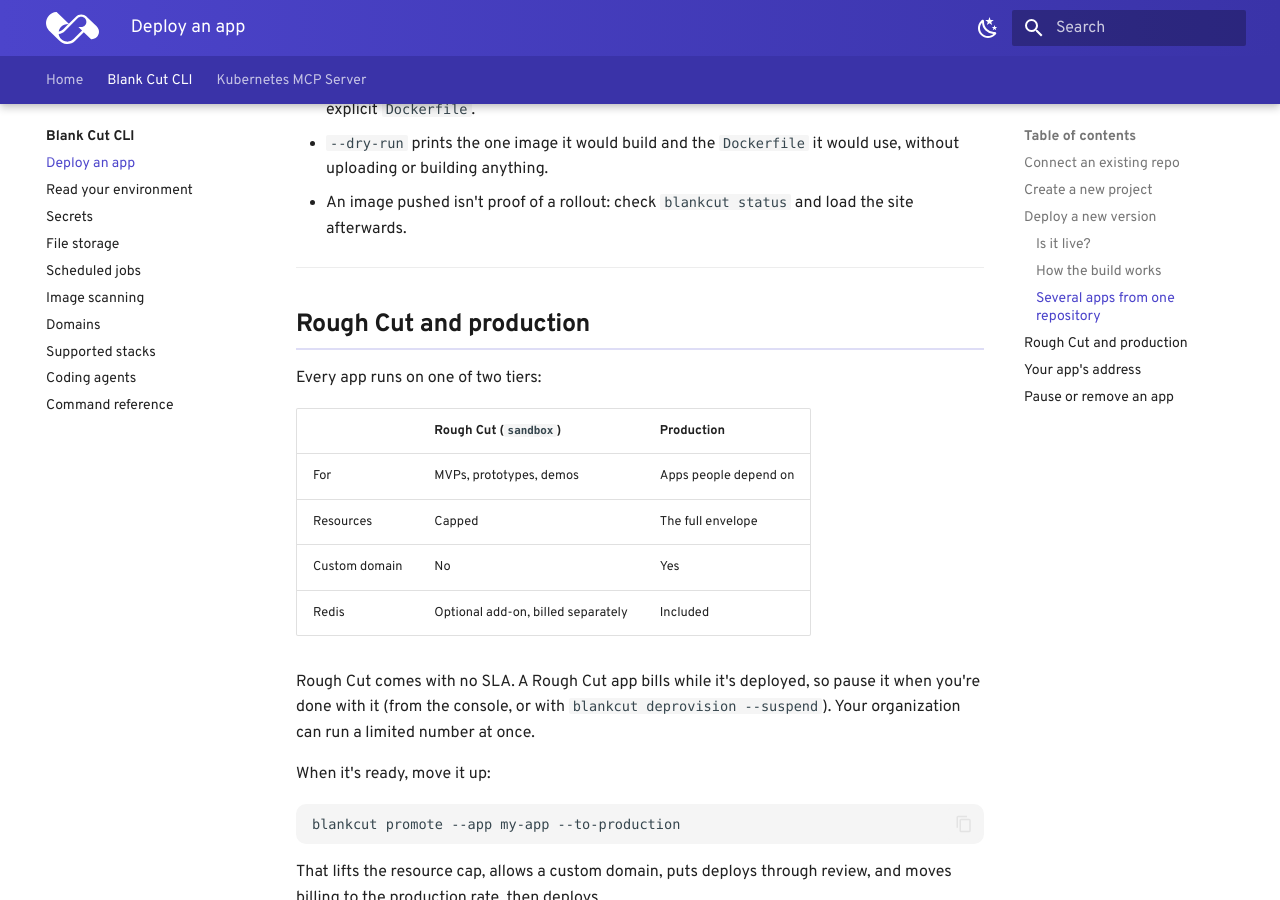
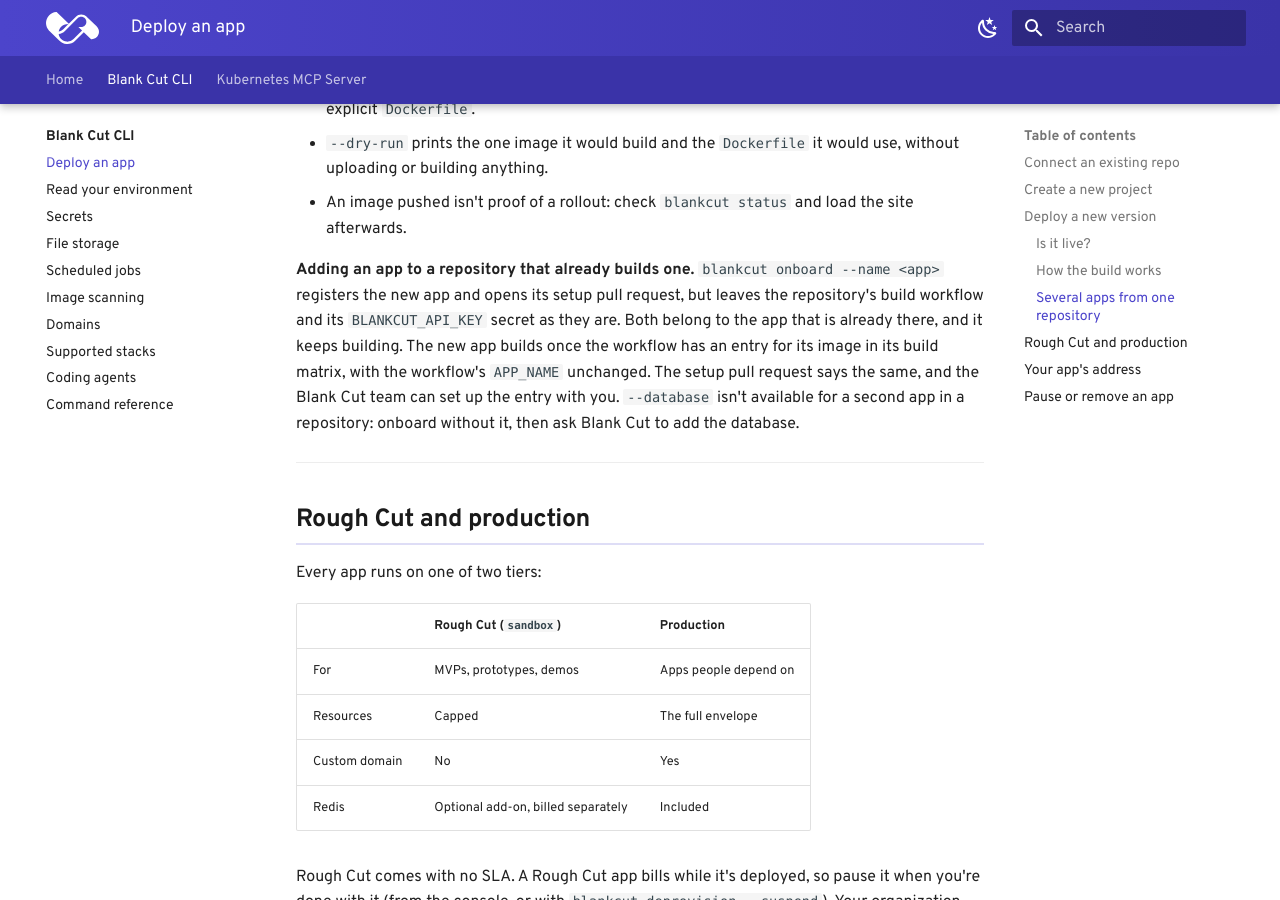
Before and after one commit to Blankcut/blankcut-docs, an MkDocs documentation site: the page built from docs/cli/deploy.md, in a window 1280 px wide and 900 px high, scrolled down 4753 px. Built offline with MkDocs 1.6.1 and Material for MkDocs 9.7.7, drawn with Linux system fonts in a browser that asks for light colours; some web fonts are replaced.

Commit message:
docs(deploy): adding an app to a repository that already builds one
Onboarding a second app from a repository now leaves the repository's
build workflow and BLANKCUT_API_KEY with the app already there. The new
app builds once the workflow has a matrix entry for its image, and
--database is refused for it. Before this, onboarding replaced the first
app's key and its next build failed.

```diff
--- a/docs/cli/deploy.md
+++ b/docs/cli/deploy.md
@@ -208,6 +208,16 @@ the app's ingress and secrets, as they are.
 - An image pushed isn't proof of a rollout: check `blankcut status` and load the
   site afterwards.
 
+**Adding an app to a repository that already builds one.** `blankcut onboard
+--name <app>` registers the new app and opens its setup pull request, but
+leaves the repository's build workflow and its `BLANKCUT_API_KEY` secret as
+they are. Both belong to the app that is already there, and it keeps building.
+The new app builds once the workflow has an entry for its image in its build
+matrix, with the workflow's `APP_NAME` unchanged. The setup pull request says
+the same, and the Blank Cut team can set up the entry with you. `--database`
+isn't available for a second app in a repository: onboard without it, then ask
+Blank Cut to add the database.
+
 ---
 
 ## Rough Cut and production
```
